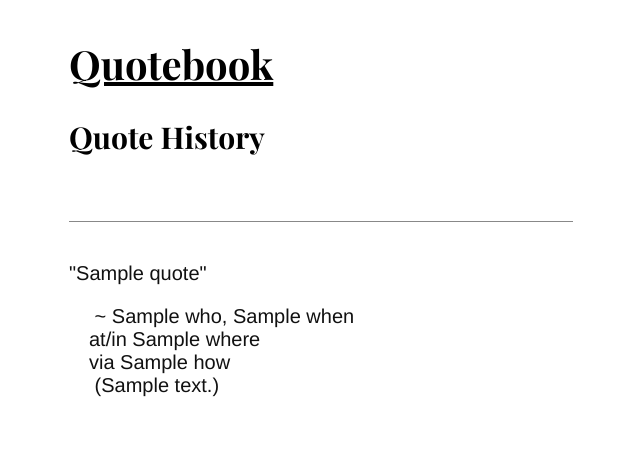
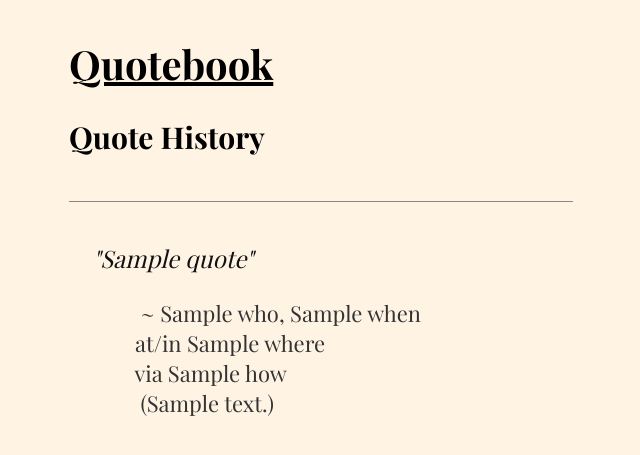
Before and after one commit to amminer/cloud-final-quotebook, a Flask app: template hw2/templates/history.html in a window 1280 px wide. Shown: the top 455 px of the page, without its empty margins (319-959 px from the left). Run offline with Flask 3, Linux system fonts and the light colour scheme; the template is opened without the code that fills it: most values are stand-ins (such as "Sample title", 1, 10 or a date in 2020).

Commit message:
revised stylesheet

```diff
--- a/hw2/static/style.css
+++ b/hw2/static/style.css
@@ -1,13 +1,45 @@
+* {
+    --parchment: #fff4e4 !important;
+}
+
 @font-face {
     font-family: Playfair;
     src: url(static/Playfair.ttf);
 }
 
-body       { font-family: "Helvetica", sans-serif; font-size: 20px; color: #111; }
+body       {
+    font-family: Playfair; font-size: 20px;
+    color: #111; background-color: var(--parchment);
+}
+
 a, h1, h2  { font-family: Playfair; color: #000; }
+
 form       { margin:.1em auto; padding:.1em; width: 504px; border: 1px }
+
 .heading  { font-weight: bold; }
+
 .page      { margin:.1em auto; padding:.1em; width: 504px;  }
-.quote     { margin-bottom: 2em; padding-bottom: 2em; border-bottom: 1px solid #888; }
-input[type=text] { margin: .5em 0; padding: .5em; font-size: 12px; color: #777; width: 200px;}
-input[type=textarea] { margin: .5em 0; padding: .5em; font-size: 12px; color: #777; width: 200px;}
+
+.quote     {
+    margin-bottom: 2em;
+    padding-bottom: 1em;
+    border-bottom: 1px solid #888;
+}
+
+.quote-body {
+    font-style: italic; font-size: 1.2em;
+    color: #111; margin-bottom: 1em;
+    text-indent: 1em;
+}
+
+.quote-meta {
+    font-size: 1.1em;
+    color: #333;
+    padding-left: 2em;
+}
+
+input[type=date], input[type=text], input[type=textarea], textarea
+{
+    margin: .5em 0; padding: .5em; font-size: 12px; width: 200px;
+    color: #777; background-color: var(--parchment) !important;
+}
```
